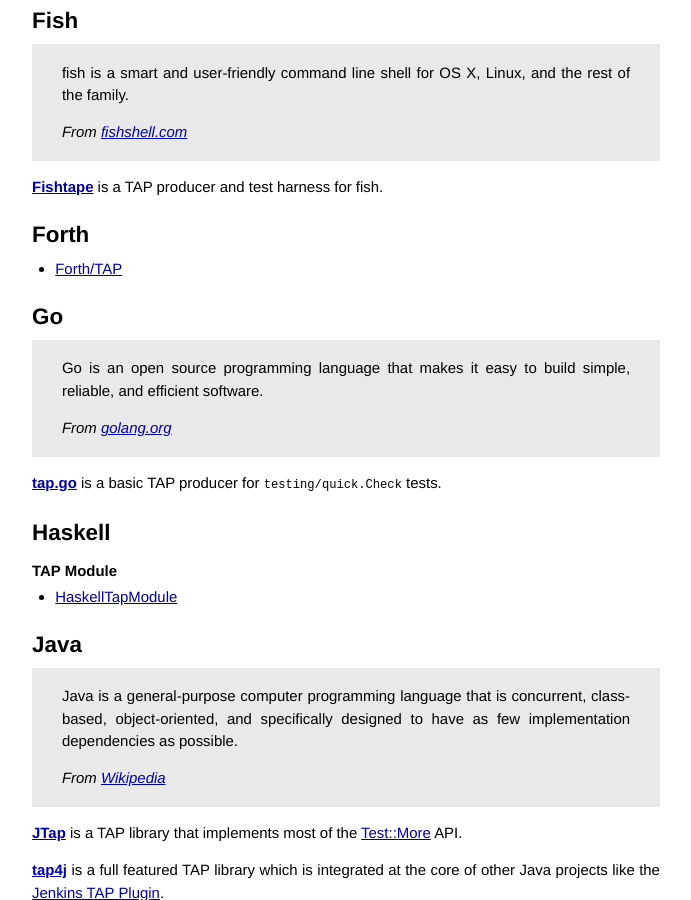
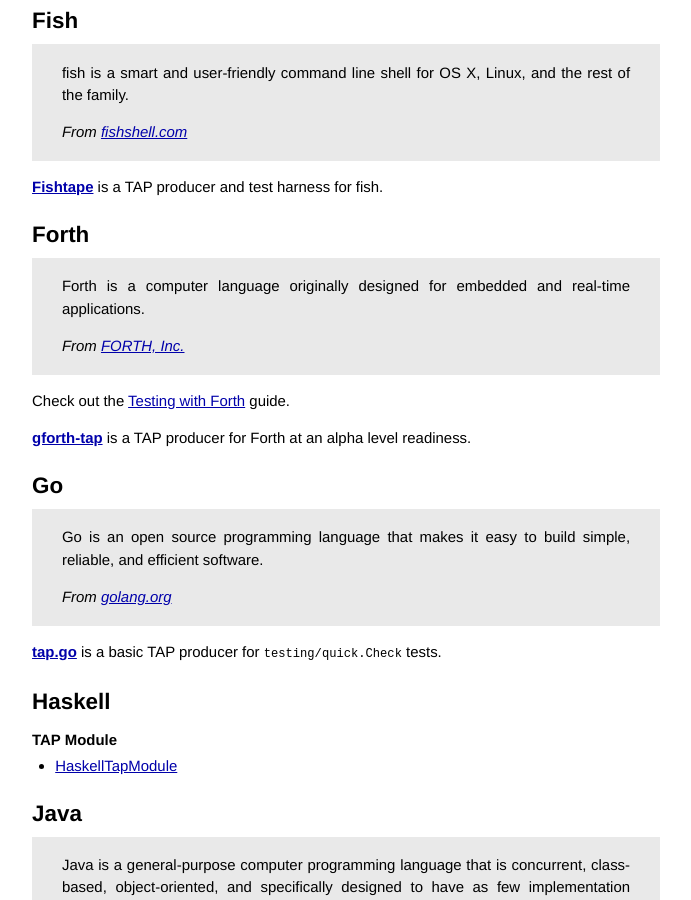
Before and after one commit to TestAnything/testanything.github.io, a Jekyll site: the page built from producers.md, in a window 1280 px wide and 900 px high, scrolled down 2296 px. Shown: the whole window, without its empty margins (294-985 px from the left). Built offline with Jekyll 4.4.1, drawn with Linux system fonts in a browser that asks for light colours; Markdown is read by kramdown in place of the engine named in the settings.

Commit message:
Update Forth producers section.

```diff
--- a/producers.md
+++ b/producers.md
@@ -160,7 +160,15 @@
 <a id="forth"></a>
 ## Forth
 
--    [Forth/TAP](http://www.hexten.net/wiki/index.php/Forth_TAP)
+> Forth is a computer language originally designed for embedded and
+> real-time applications.
+>
+> *From [FORTH, Inc.](http://www.forth.com/forth/)*
+
+Check out the [Testing with Forth](/testing-with-tap/forth.html) guide.
+
+**[gforth-tap](https://github.com/AndyA/gforth-tap)** is a TAP producer
+for Forth at an alpha level readiness.
 
 <a id="go"></a>
 ## Go
```
